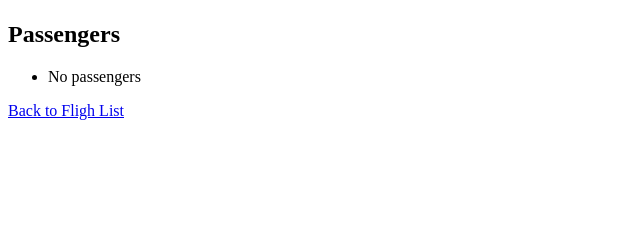
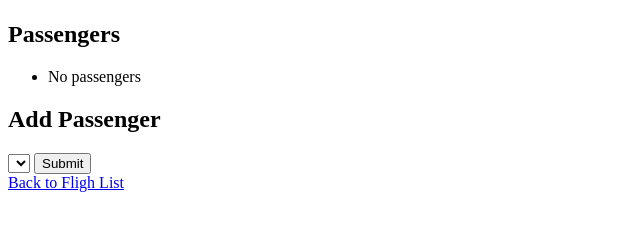
Before and after one commit to MASA20201203/cs50_web, a Django app: template 04_SQL,Models,Migrations/airline/flights/templates/flights/flight.html in a window 1280 px wide. Shown: the part 133-373 px from the top of the page, without its empty margins (0-640 px from the left). Run offline with Django 5.2, Linux system fonts and the light colour scheme; the template is opened without the code that fills it, so the values that code supplies are empty.

Commit message:
フライト画面から搭乗者を追加できるよう修正

```diff
--- a/04_SQL,Models,Migrations/airline/flights/templates/flights/flight.html
+++ b/04_SQL,Models,Migrations/airline/flights/templates/flights/flight.html
@@ -18,5 +18,17 @@
         {% endfor %}
     </ul>
 
+    <h2>Add Passenger</h2>
+
+    <form action="{% url 'book' flight.id %}" method="post">
+        {% csrf_token %}
+        <select name="passenger">
+            {% for passenger in non_passengers %}
+                <option value="{{ passenger.id }}">{{ passenger }}</option>
+            {% endfor %}
+        </select>
+        <input type="submit">
+    </form>
+
     <a href="{% url 'index' %}">Back to Fligh List  </a>
 {% endblock %}
--- a/04_SQL,Models,Migrations/airline/flights/urls.py
+++ b/04_SQL,Models,Migrations/airline/flights/urls.py
@@ -5,4 +5,5 @@ from . import views
 urlpatterns = [
     path("", views.index, name="index"),
     path("<int:flight_id>", views.flight, name="flight"),
+    path("<int:flight_id>/book", views.book, name="book"),
 ]
```
Also changed, not shown: 04_SQL,Models,Migrations/airline/flights/views.py (+11 -1 lines).
